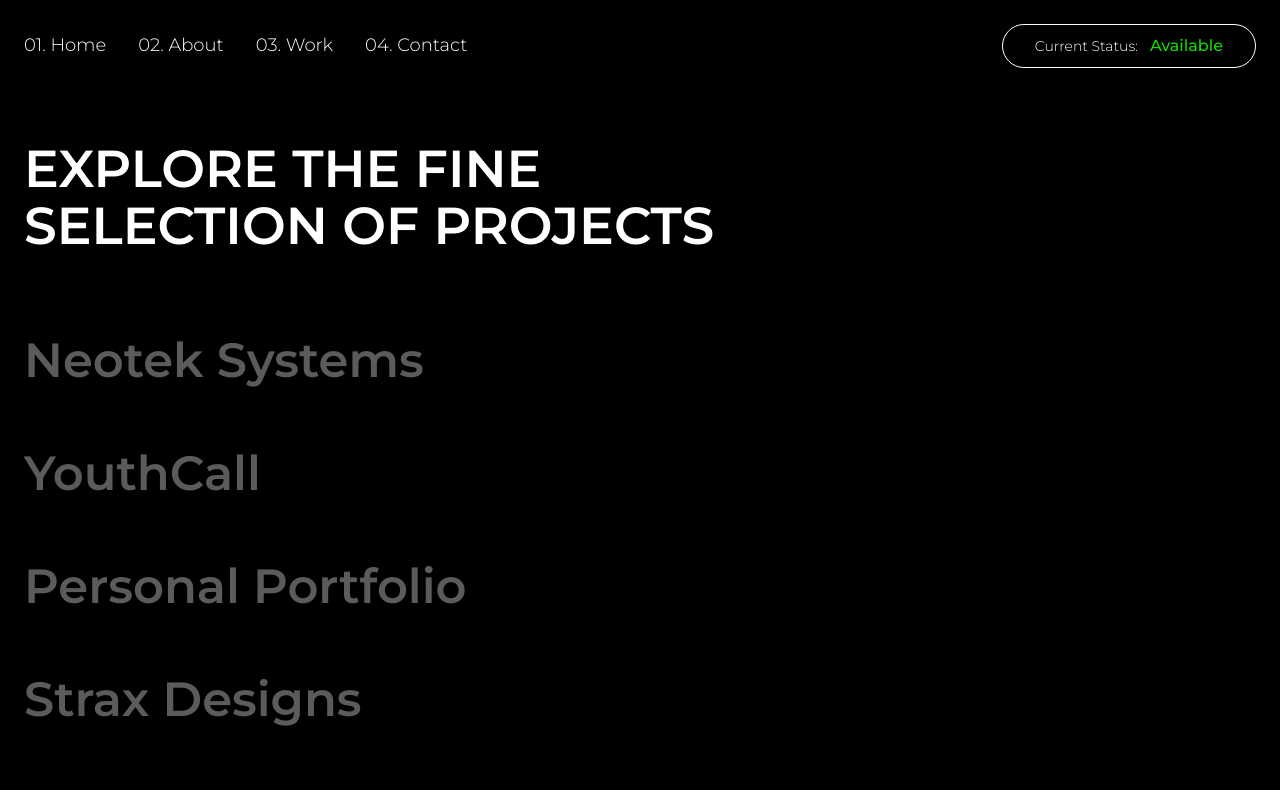
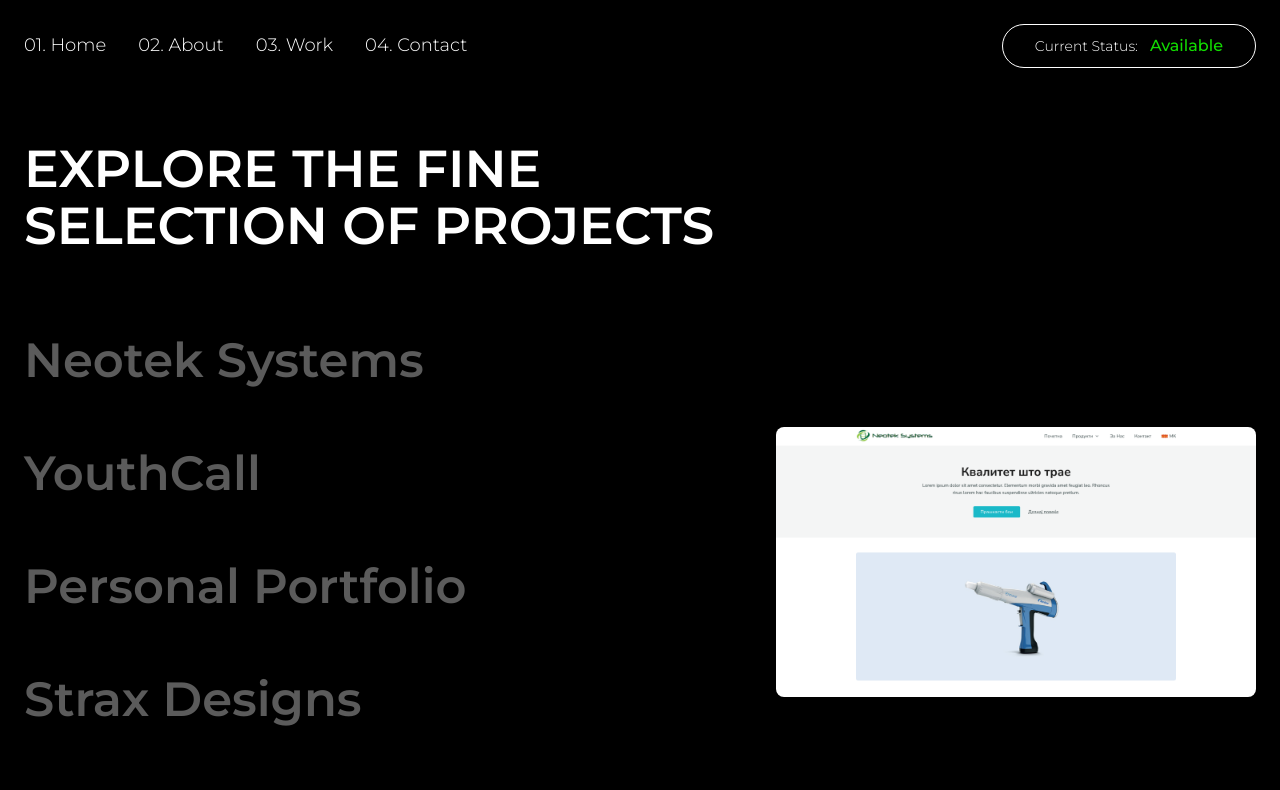
Before and after one commit to DimitarK13/Personal-Portfolio, a React (Vite) app: page /work in a window 1280 px wide. Shown: the top 790 px of the page. Built offline with nearby package versions, Linux system fonts and the light colour scheme.

Commit message:
feat(work): project showcase

```diff
--- a/src/routes/work.jsx
+++ b/src/routes/work.jsx
@@ -1,6 +1,9 @@
+import { useState } from 'react';
 import { Link } from 'react-router-dom';
 
 export default function Work() {
+  const [image, setImage] = useState('/assets/projects/project-neotek-1.png');
+
   const projects = [
     {
       id: 'neotek-systems',
@@ -109,15 +112,22 @@
           Explore the fine selection of projects
         </h1>
 
+        <div className='project-container'>
           <ul className='projects'>
             {projects.map((project) => (
               <li key={project.id} className='h2 projects__heading'>
-              <Link to={`/work/${project.id}`} state={{ projectData: project }}>
+                <Link
+                  to={`/work/${project.id}`}
+                  state={{ projectData: project }}
+                  onMouseOver={() => setImage(project.images[0])}>
                   {project.heading}
                 </Link>
               </li>
             ))}
           </ul>
+
+          <img className='projects__image-showcase' src={image} />
+        </div>
       </div>
     </>
   );
--- a/src/styles/style.css
+++ b/src/styles/style.css
@@ -923,3 +923,23 @@
     width: 400px;
   }
 }
+
+.project-container {
+  position: relative;
+}
+
+.projects__image-showcase {
+  position: absolute;
+  top: 15%;
+  right: 0;
+  width: 480px;
+  height: 270px;
+
+  border-radius: var(--border-radius-100);
+}
+
+@media (max-width: 1080px) {
+  .projects__image-showcase {
+    display: none;
+  }
+}
```
Lines whose indentation alone changed are shown as unchanged.
